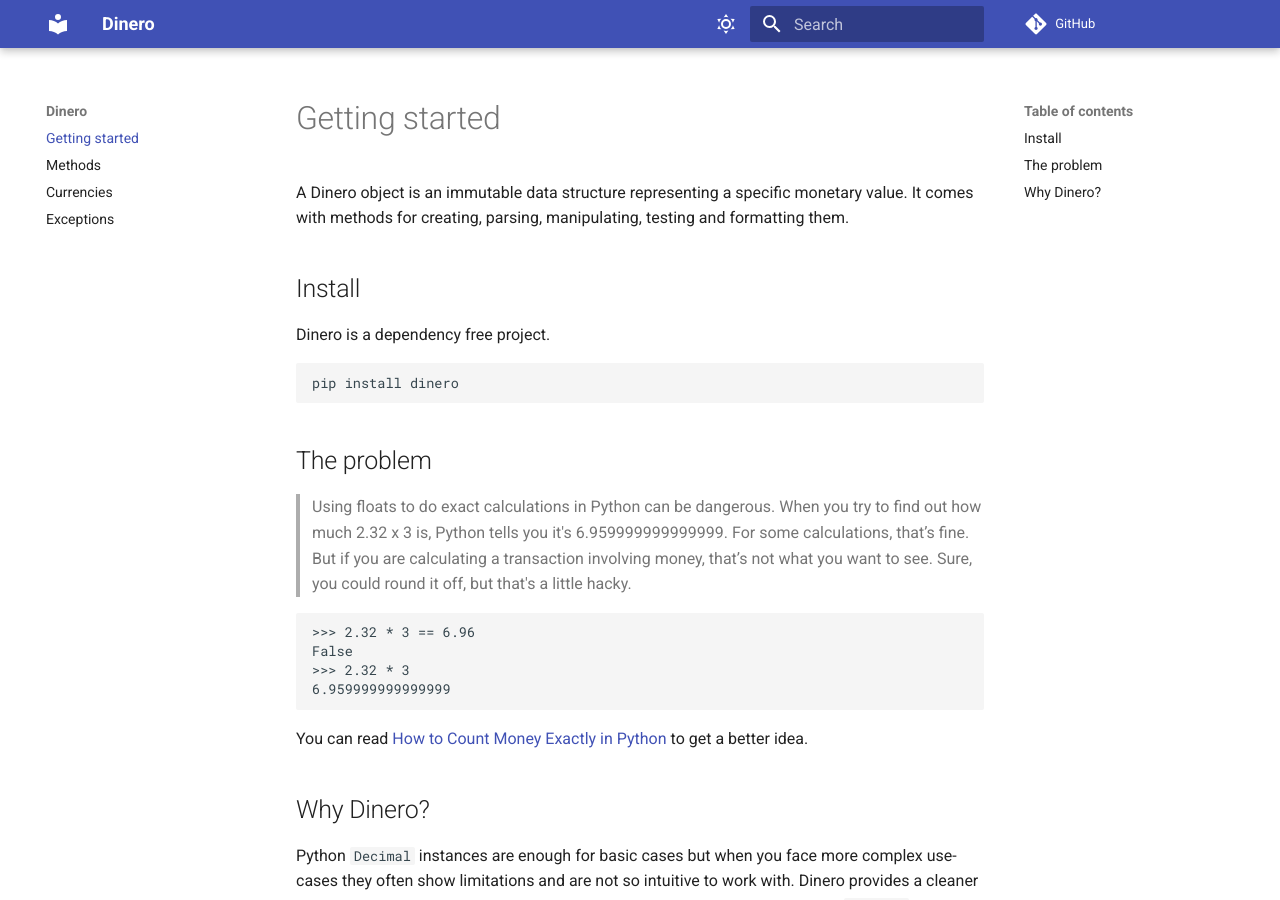
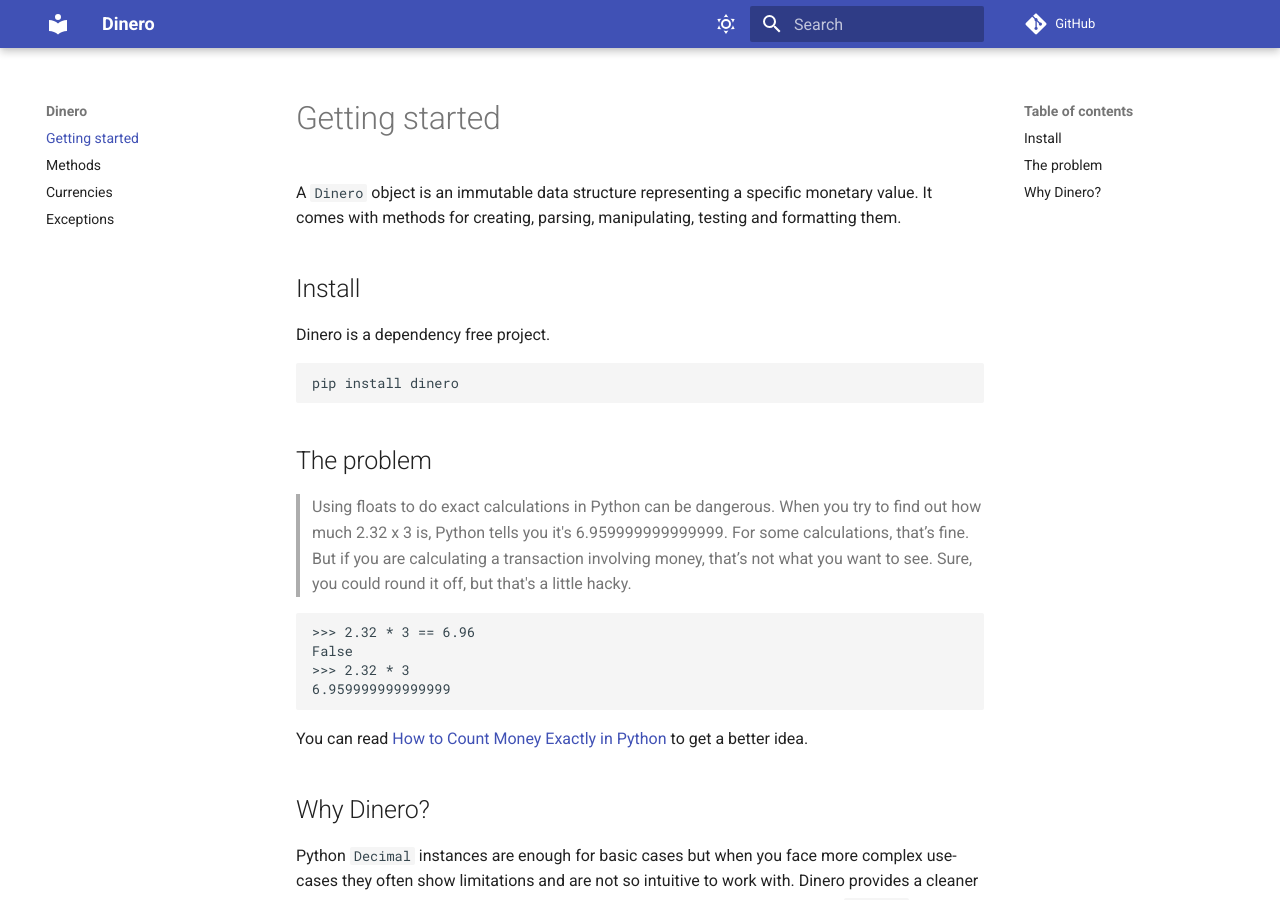
Before and after one commit to wilfredinni/dinero, an MkDocs documentation site: the page built from docs/index.md, in a window 1280 px wide and 900 px high. Built offline with MkDocs 1.6.1 and Material for MkDocs 9.7.7, drawn with Linux system fonts in a browser that asks for light colours; comment, search, counter and statistics services are not loaded.

```diff
--- a/docs/index.md
+++ b/docs/index.md
@@ -1,6 +1,6 @@
 # Getting started
 
-A Dinero object is an immutable data structure representing a specific monetary value. It comes with methods for creating, parsing, manipulating, testing and formatting them.
+A `Dinero` object is an immutable data structure representing a specific monetary value. It comes with methods for creating, parsing, manipulating, testing and formatting them.
 
 ## Install
 
```
Also changed, not shown: README.md (+5 -1 lines).
